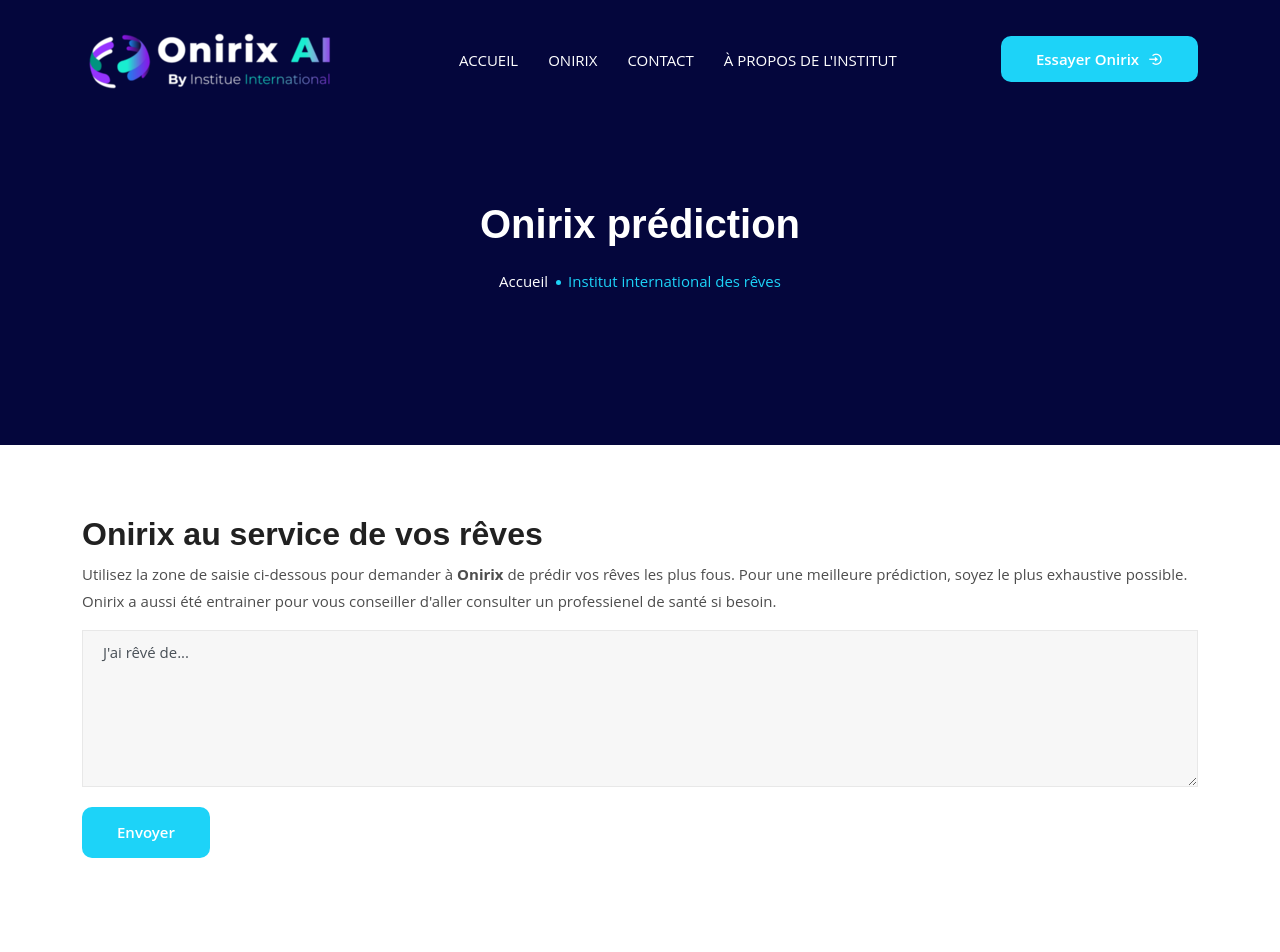
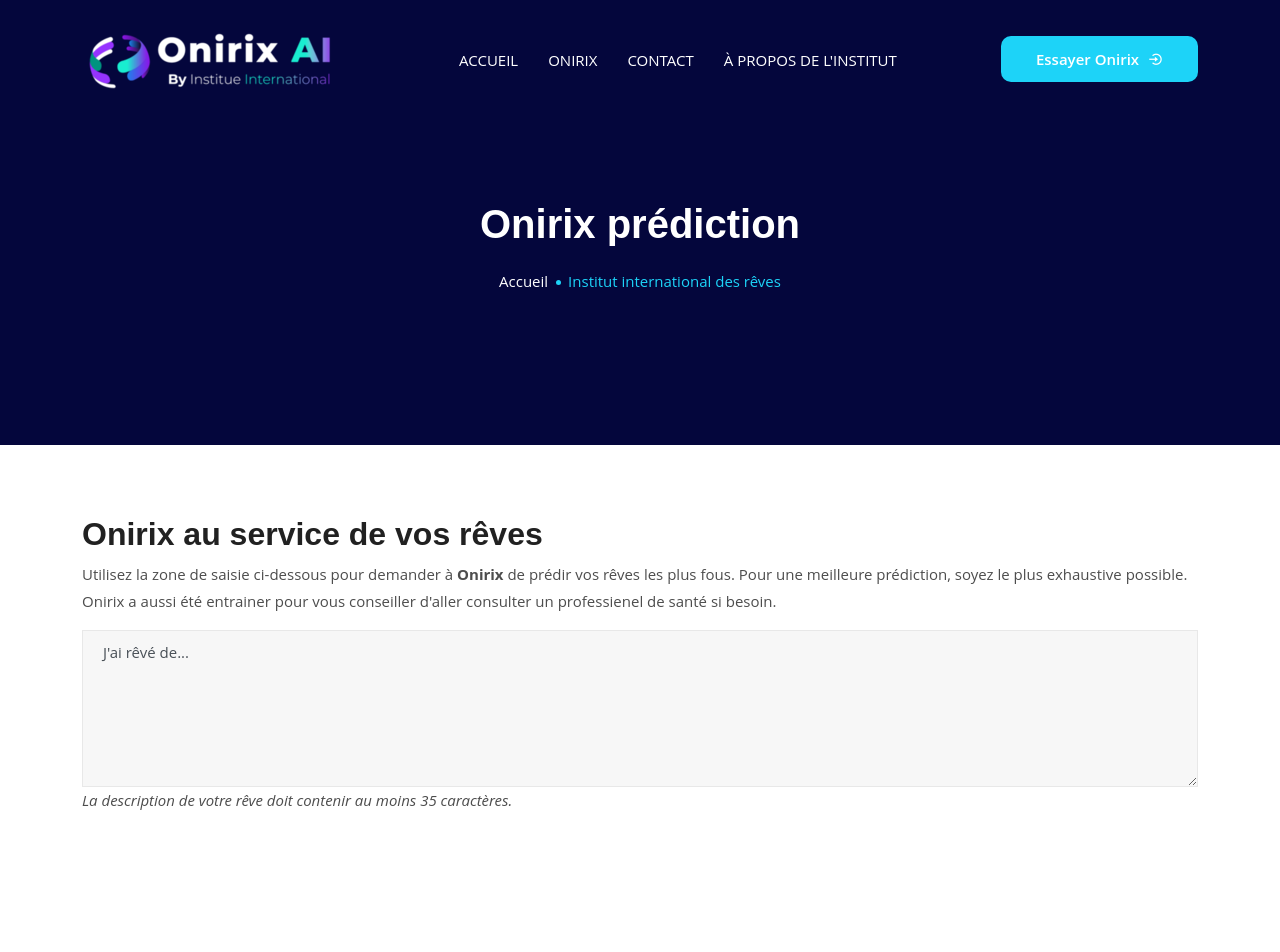
Before and after one commit to codascii/raiv-webcup-2023, a Next.js app: page /dreams-prediction in a window 1280 px wide. Shown: the top 952 px of the page. Built offline with nearby package versions, Linux system fonts and the light colour scheme.

Commit message:
Amélioration de l'expérience utilisateur sur l'intéraction avec Onirix.

```diff
--- a/components/DreamsPredictionForm/DreamsPredictionForm.js
+++ b/components/DreamsPredictionForm/DreamsPredictionForm.js
@@ -26,17 +26,26 @@
 	text: "",
 };
 
+const DREAM_MIN_LENGHT = 35;
+
 const DreamsPredictionForm = () => {
 	const [contact, setContact] = useState(INITIAL_STATE);
 	const [data, setData] = useState(null);
 	const [isFetchingData, setIsFetchingData] = useState(false);
 	const [isNightmare, setIsNightmare] = useState(false);
+	const [isButtonDisabled, setIsButtonDisabled] = useState(true);
 
 	const handleChange = (e) => {
 		const { name, value } = e.target;
 		setContact((prevState) => ({ ...prevState, [name]: value }));
 		// console.log(contact)
 		setIsNightmare(false);
+
+		if (value.length > DREAM_MIN_LENGHT) {
+			setIsButtonDisabled(false);
+		} else {
+			setIsButtonDisabled(true);
+		}
 	};
 
 	const preprompt =
@@ -121,16 +130,26 @@
 									onChange={handleChange}
 									required
 								/>
+								{isButtonDisabled && (
+									<i>
+										La description de votre rêve doit
+										contenir au moins {DREAM_MIN_LENGHT}{" "}
+										caractères.
+									</i>
+								)}
 							</div>
 						</div>
+						{!isButtonDisabled && (
 							<div className="col-lg-12 col-sm-12 mt-50">
 								<button
 									type="submit"
 									className="default-btn btn-two"
+									disabled={isButtonDisabled}
 								>
-								Envoyer
+									Obtenir ma prédiction
 								</button>
 							</div>
+						)}
 					</div>
 				</form>
 				{!isNightmare && (
```
Lines whose indentation alone changed are shown as unchanged.
